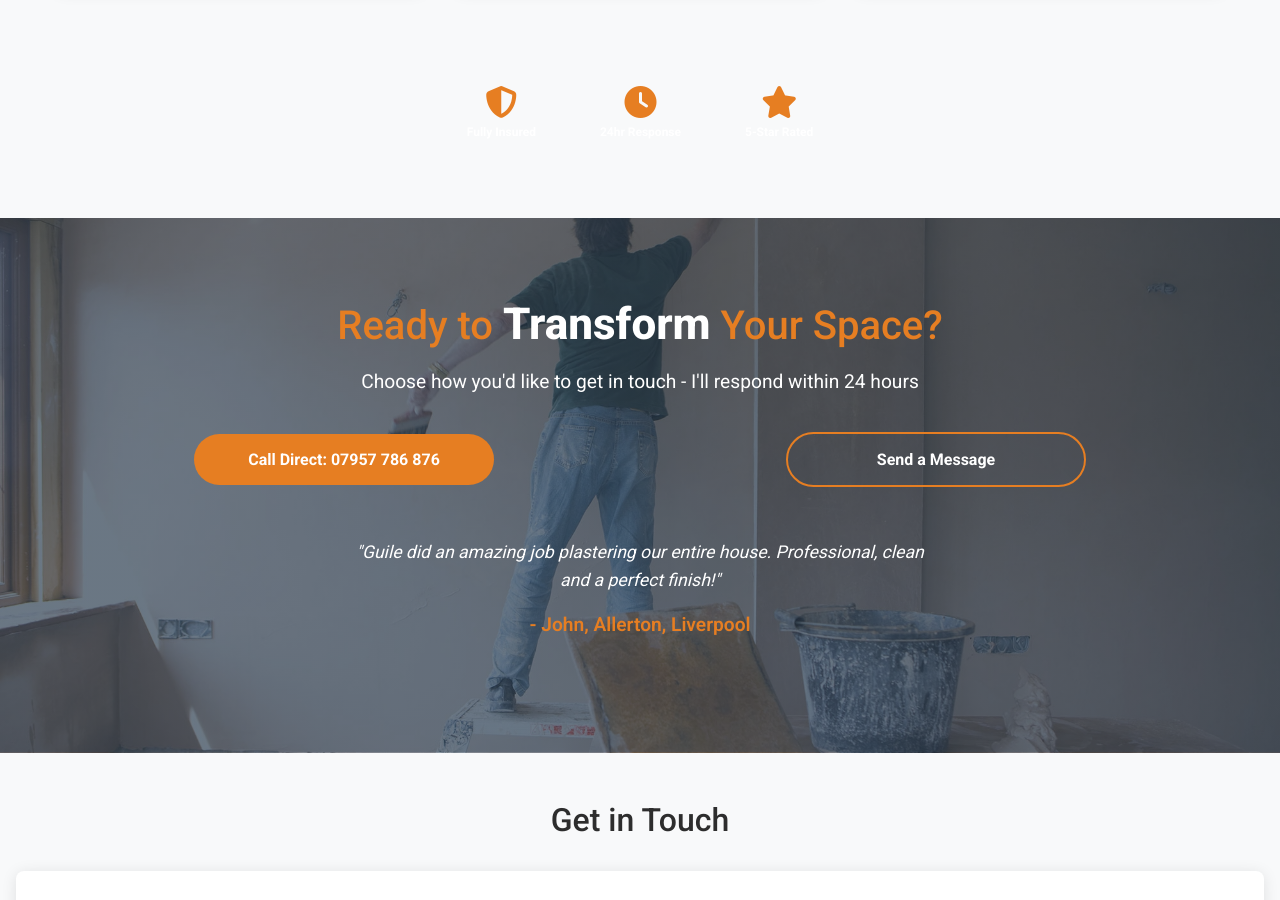
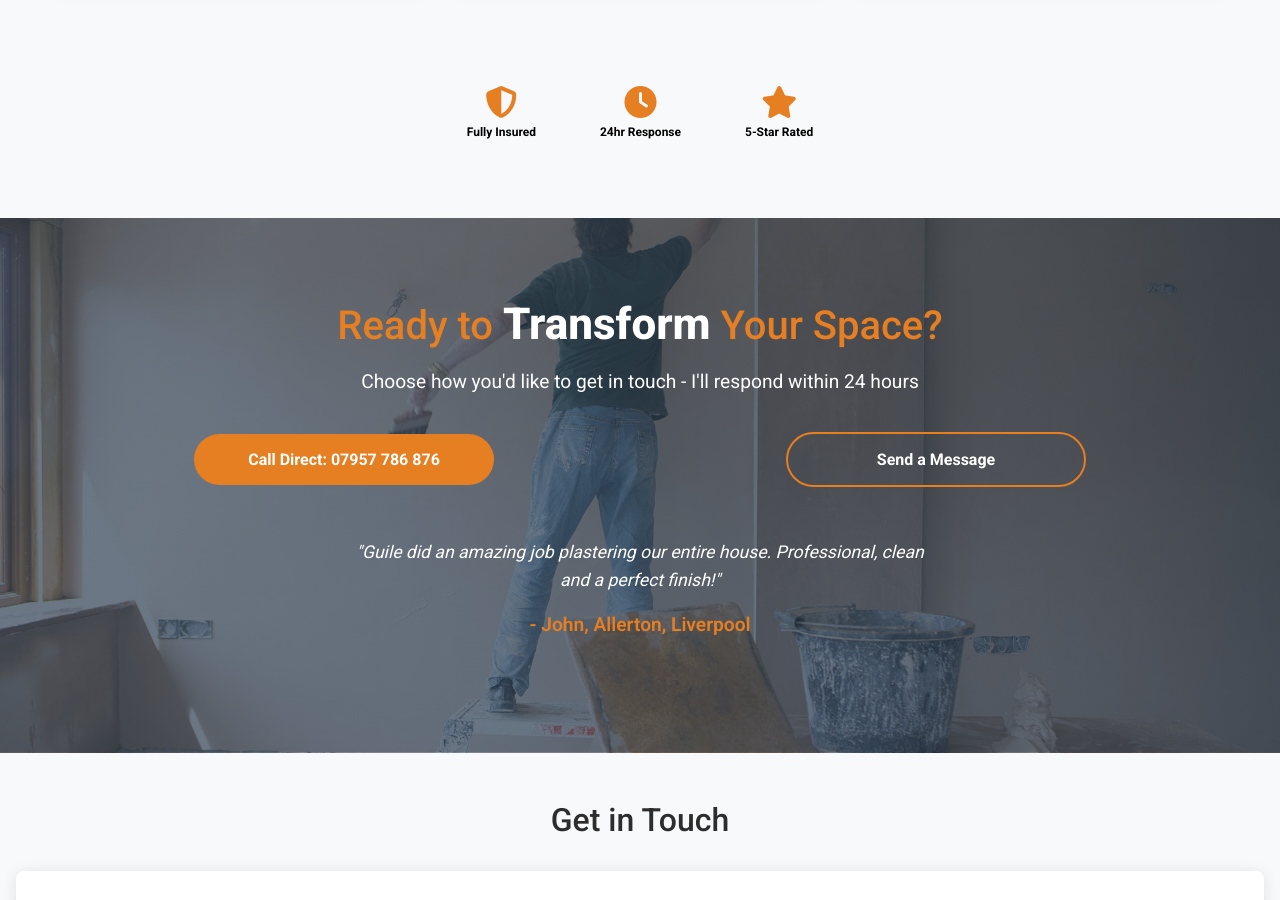
Before and after one commit to mcdonald-conor/jvtplastering, a website: page index.html in a window 1280 px wide. Shown: the part 3380-4280 px from the top of the page. Drawn offline with nearby package versions, Linux system fonts and the light colour scheme.

Commit message:
inline colour tag change

```diff
--- a/index.html
+++ b/index.html
@@ -231,15 +231,15 @@
             <div class="trust-badges">
                 <div class="badge">
                     <i class="fas fa-shield-alt"></i>
-                    <p>Fully Insured</p>
+                    <p class="badge-text" style="color: black !important;">Fully Insured</p>
                 </div>
                 <div class="badge">
                     <i class="fas fa-clock"></i>
-                    <p>24hr Response</p>
+                    <p class="badge-text" style="color: black !important;">24hr Response</p>
                 </div>
                 <div class="badge">
                     <i class="fas fa-star"></i>
-                    <p>5-Star Rated</p>
+                    <p class="badge-text" style="color: black !important;">5-Star Rated</p>
                 </div>
             </div>
         </section>
```
